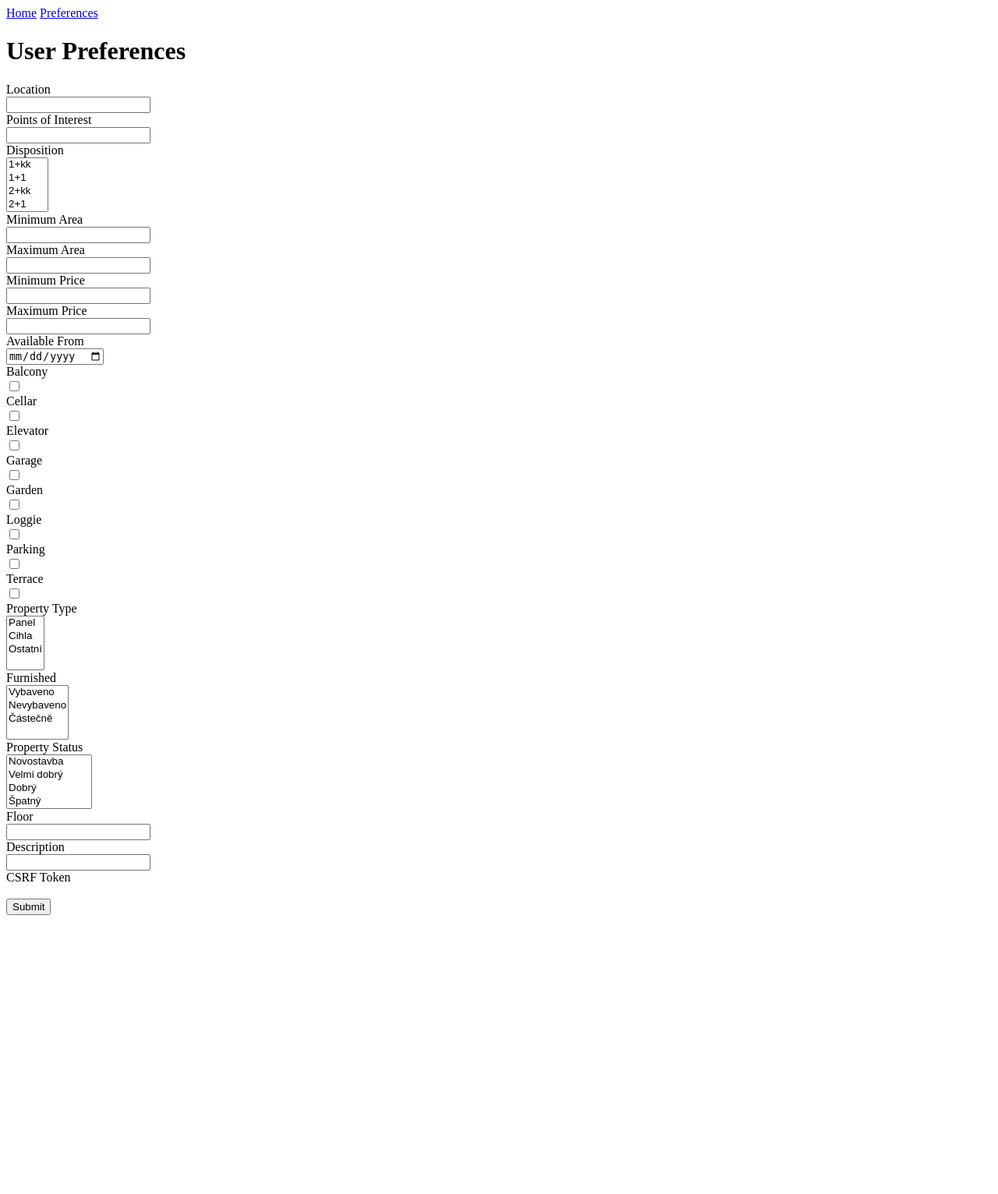
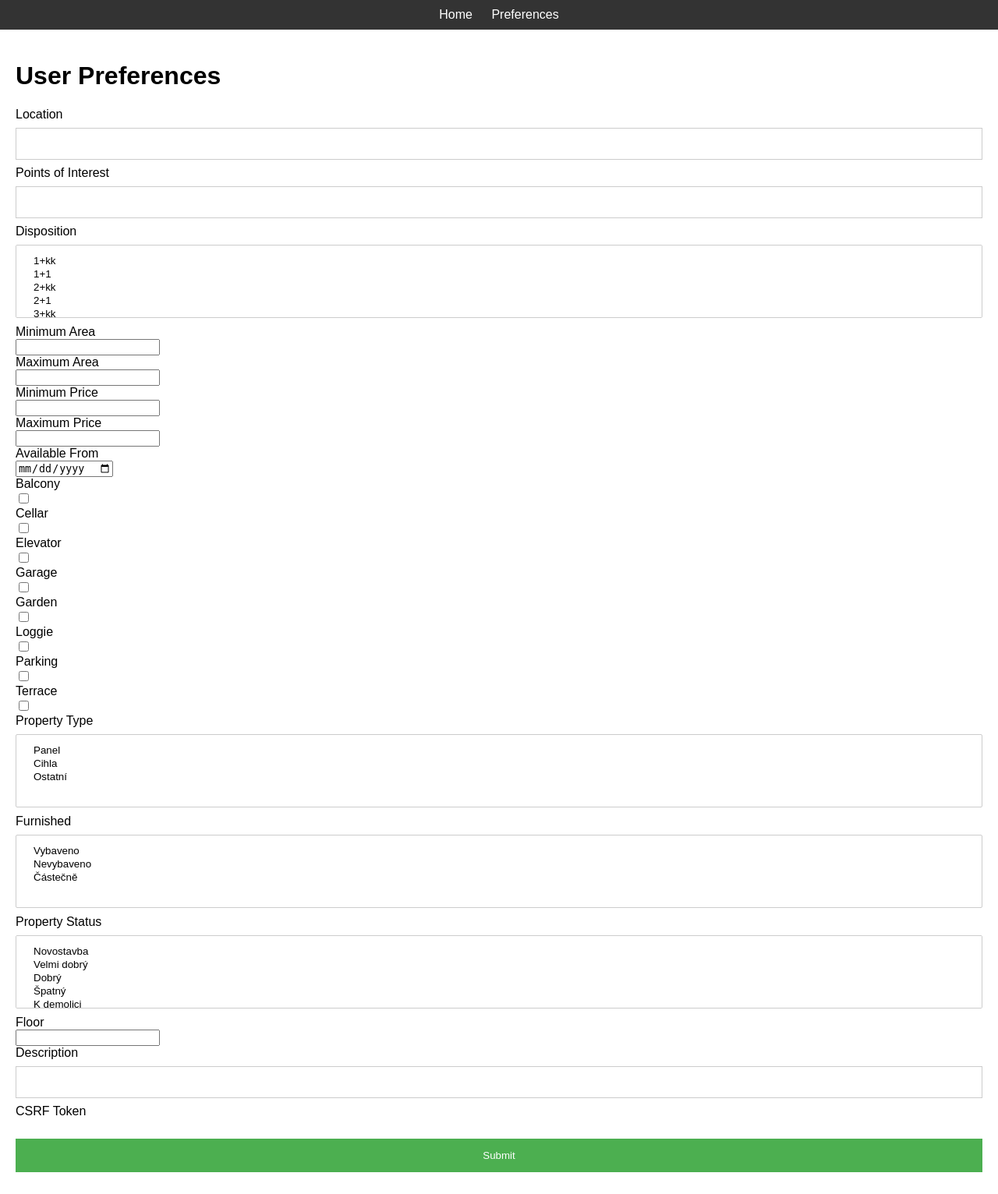
Before and after one commit to adamhradil/thesis, a Flask app: page /preferences in a window 1280 px wide. Shown: the whole page at 78% size. Before the commit the page ends 1174 px from the top, so only its background shows below. Run offline with Flask 3, Linux system fonts and the light colour scheme; parts of the project's set-up code (start-up, migrations or seed data) failed here and were passed over.

Commit message:
add very basic css on top of the base

```diff
--- a/templates/base.html
+++ b/templates/base.html
@@ -3,6 +3,77 @@
 <head>
     <meta charset="UTF-8">
 </head>
+<style>
+    body {
+        font-family: Arial, sans-serif;
+        margin: 0;
+        padding: 0;
+    }
+
+    nav {
+        background-color: #333;
+        color: white;
+        padding: 10px;
+        text-align: center;
+    }
+
+    nav a {
+        color: white;
+        text-decoration: none;
+        margin: 0 10px;
+    }
+
+    main {
+        padding: 20px;
+    }
+
+    table {
+        border-collapse: collapse;
+        width: 100%;
+    }
+
+    th, td {
+        border: 1px solid #ddd;
+        padding: 8px;
+        text-align: left;
+    }
+
+    th {
+        background-color: #f2f2f2;
+    }
+
+    form {
+        margin-top: 20px;
+    }
+
+    input[type="text"], select {
+        width: 100%;
+        padding: 12px 20px;
+        margin: 8px 0;
+        display: inline-block;
+        border: 1px solid #ccc;
+        box-sizing: border-box;
+    }
+
+    input[type="submit"] {
+        width: 100%;
+        background-color: #4CAF50;
+        color: white;
+        padding: 14px 20px;
+        margin: 8px 0;
+        border: none;
+        cursor: pointer;
+    }
+
+    input[type="submit"]:hover {
+        background-color: #45a049;
+    }
+
+    .error {
+        color: red;
+    }
+</style>
+
 <body>
     <nav>
         <a href="{{ url_for('index') }}">Home</a>
```
